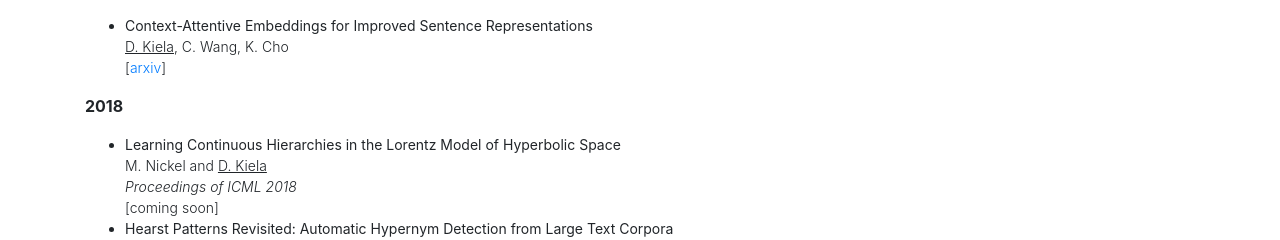
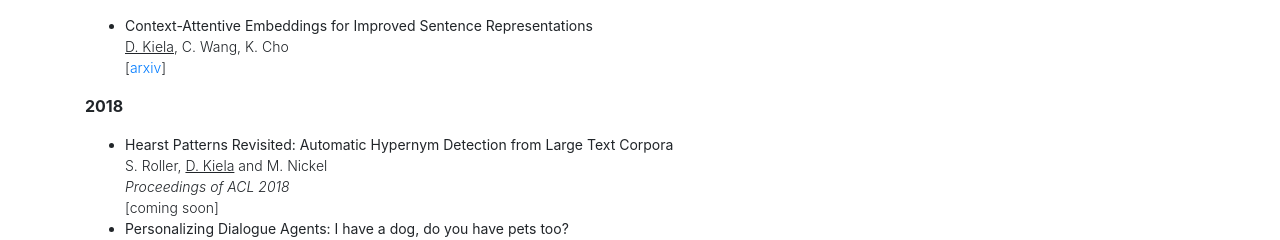
Before and after one commit to douwekiela/douwekiela.github.io, a plain HTML site: page index.html in a window 1280 px wide. Shown: the part 560-800 px from the top of the page. Drawn offline with nearby package versions, Linux system fonts and the light colour scheme.

Commit message:
Premature addition

```diff
--- a/index.html
+++ b/index.html
@@ -85,12 +85,6 @@ aria-label="Toggle navigation">
 	<p><strong>2018</strong></p>
 
 	<ul class="text-sm-left font-weight-light" style="font-size: 14px;">
-	<li>
-	    <strong>Learning Continuous Hierarchies in the Lorentz Model of Hyperbolic Space</strong><br />
-            M. Nickel and <u>D. Kiela</u><br />
-	    <i>Proceedings of ICML 2018</i><br />
-            [coming soon]
-	</li>
         <li>
             <strong>Hearst Patterns Revisited: Automatic Hypernym Detection from Large Text Corpora</strong><br />
             S. Roller, <u>D. Kiela</u> and M. Nickel<br/>
```
